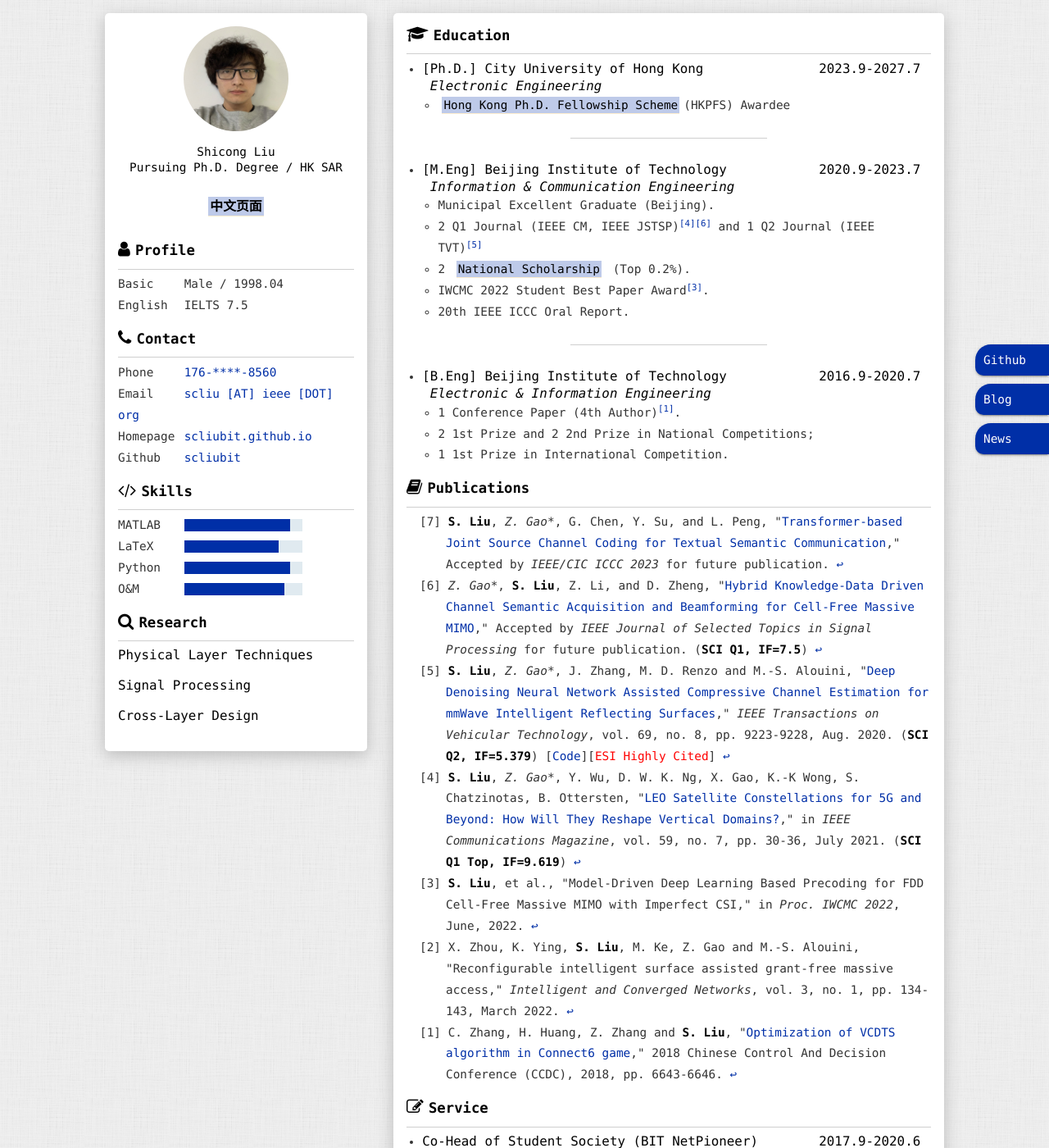
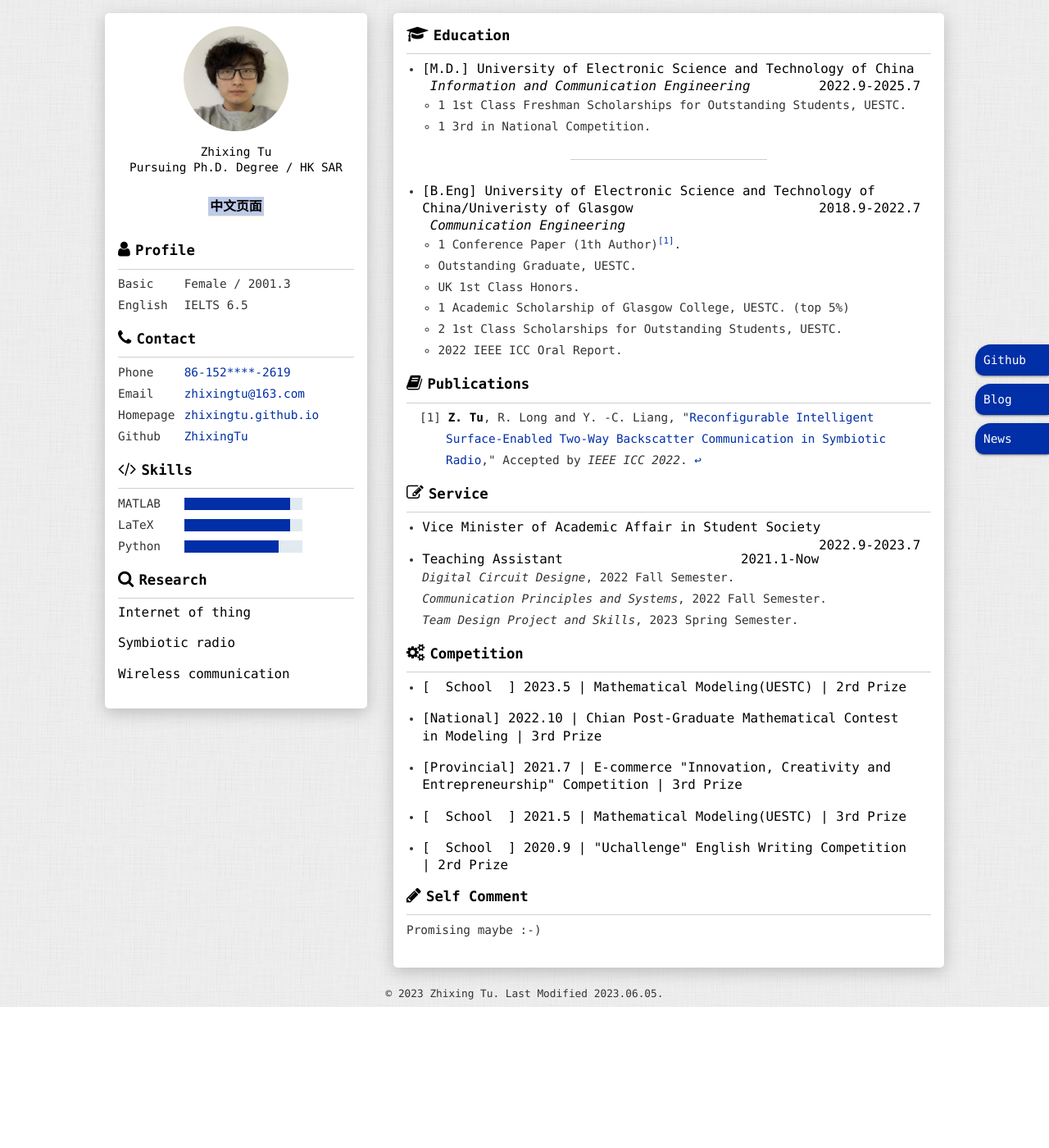
Before and after one commit to ZhixingTu/zhixingtu.github.io, a Jekyll site: the page built from _posts/2038-01-01-Checkout-CV.md, in a window 1280 px wide and 1400 px high. Shown: the whole window at 82% size. Built offline with Jekyll 4.4.1, drawn with Linux system fonts in a browser that asks for light colours; some of the changed text lies outside the part shown.

Commit message:
Modify cv en

```diff
--- a/_includes/cv/inpost.html
+++ b/_includes/cv/inpost.html
@@ -28,7 +28,7 @@
                 <!--<img src="assets/images/avatar.jpg" >onload="loading()"-->
             </section>
 
-            <h1 class="name">Shicong Liu</h1>
+            <h1 class="name">Zhixing Tu</h1>
             <h4 class="info-job">Pursuing Ph.D. Degree / HK SAR</h4><br>
             <h3 class="hello"><a href="/cv" target="_self"><mark><b>中文页面</b></mark></a></h3>
 
@@ -51,11 +51,11 @@
             <hr />
             <ul>
                 <li>
-                    <label>Basic</label> Male / 1998.04
+                    <label>Basic</label> Female / 2001.3
                 </li>
                 <li>
                     <label>English</label>
-                    <span>IELTS 7.5</span>
+                    <span>IELTS 6.5</span>
                 </li>
                 <!-- <li>
                     <label>Comput.</label>
@@ -73,19 +73,19 @@
             <ul>
                 <li>
                     <label>Phone</label>
-                    <a href="tel:176****8560" target="_blank">176-****-8560</a>
+                    <a href="tel:86-152****2619" target="_blank">86-152****-2619</a>
                 </li>
                 <li>
                     <label>Email</label>
-                    <a href="mailto:scliu@ieee.org" target="_blank">scliu [AT] ieee [DOT] org</a>
+                    <a href="zhixingtu@163.com" target="_blank">zhixingtu@163.com</a>
                 </li>
                 <li>
                     <label>Homepage</label>
-                    <a href="https://scliubit.github.io/" target="_blank">scliubit.github.io</a>
+                    <a href="https://zhixingtu.github.io/" target="_blank">zhixingtu.github.io</a>
                 </li>
                 <li>
                     <label>Github</label>
-                    <a href="https://github.com/scliubit" target="_blank">scliubit</a>
+                    <a href="https://github.com/ZhixingTu" target="_blank">ZhixingTu</a>
                 </li>
             </ul>
         </section>
@@ -103,17 +103,17 @@
                 </li>
                 <li>
                     <label>LaTeX</label>
-                    <progress value="80" max="100"></progress>
+                    <progress value="90" max="100"></progress>
                 </li>
                 <li>
                     <label>Python</label>
-                    <progress value="90" max="100"></progress>
+                    <progress value="80" max="100"></progress>
                 </li>
-                <li>
+                <!-- <li>
                     <label>O&M</label>
                     <progress value="85" max="100"></progress>
                 </li>
-                <!-- <li>
+                <li>
                     <label>Reading</label>
                     <progress value="85" max="100"></progress>
                 </li>
@@ -131,20 +131,51 @@
             <ul>
                 <li>
                     <h3>
-                        Physical Layer Techniques
+                        Internet of thing
                     </h3>
                     <!--<span>OMP, DL-based</span>-->
                     <h3>
-                        Signal Processing
+                        Symbiotic radio
                     </h3>
                     <!--<span>AMP</span>-->
                     <h3>
-                        Cross-Layer Design
+                        Wireless communication
                     </h3>
                     <!--<span>OFDM, OTFS</span>-->
                 </li>
             </ul>
         </section>
+        <!--
+        <section class="qrcode info-unit">
+            <h2><i class="fa fa-qrcode" aria-hidden="true"></i>QR - Donation</h2>
+            <hr />
+            <section class="me">
+                <section class="portrait">
+                    <script>
+                        function loading__() {
+                            document.getElementsByClassName('avatar_')[0].style.display = 'block';
+                            document.getElementsByClassName('loading2')[0].style.display = 'none';
+                        }
+                    </script>
+
+                    <div class="loading2">
+                        <span></span>
+                        <span></span>
+                        <span></span>
+                        <span></span>
+                        <span></span>
+                    </div>
+                    <div align="center" class='ava'>
+                        <img class='avatar_' src="assets/images/qr.jpg" style="display:block; margin:0 auto;" alt=""
+                            onload="loading__()">
+                    </div>
+                </section>
+
+            </section>
+
+        </section> -->
+
+
     </section>
 
     <section class="main">
@@ -158,72 +189,67 @@
             <ul>
                 <li>
                     <h3>
-                        <span>[Ph.D.] City University of Hong Kong
-                            <time>2023.9-2027.7</time><br>&nbsp;<i>Electronic Engineering</i></span>
+                        <span>[M.D.] University of Electronic Science and Technology of China
+                            <time>2022.9-2025.7</time><br>&nbsp;<i>Information and Communication Engineering</i></span>
                         <br>
                     </h3>
                     <!-- <br> -->
                     <!--<p><b>Ranking</b> <mark>-/500</mark><br></p>-->
                     <ul class="info-content">
-                        <li><mark>Hong Kong Ph.D. Fellowship Scheme</mark>(HKPFS) Awardee
+                        <!--<li><mark>Hong Kong Ph.D. Fellowship Scheme</mark>(HKPFS) Awardee
+                        </li>-->
+                        <li>
+                            1 1st Class Freshman Scholarships for Outstanding Students, UESTC.
+                        </li>
+                        <li>
+                            1 3rd in National Competition.
                         </li>
                     </ul>
+
                 </li>
             </ul>
             <hr class="myhrline"/>
             <ul>
                 <li>
                     <h3>
-                        <span>[M.Eng] Beijing Institute of Technology <time>2020.9-2023.7</time><br>&nbsp;<i>Information & Communication Engineering</i></span>
+                        <span>[B.Eng] University of Electronic Science and Technology of China/Univeristy of Glasgow <time>2018.9-2022.7</time><br>&nbsp;<i>Communication Engineering</i></span>
                     </h3>
                     <!-- <br> -->
                     <!--<p><b>Ranking</b> <mark>-/500</mark><br></p>-->
                     <ul class="info-content">
                         <li>
-                            Municipal Excellent Graduate (Beijing).
+                            1 Conference Paper (1th Author)<sup id="fnref:1" role="doc-noteref"><a href="#fn:1" class="footnote"
+                                rel="footnote">[1]</a></sup>.
                         </li>
-                        <li>2 Q1 Journal (IEEE CM, IEEE
+                        <li>
+                            Outstanding Graduate, UESTC.
+                        </li>
+                        <!--<li>2 Q1 Journal (IEEE CM, IEEE
                             JSTSP)<sup id="fnref:4" role="doc-noteref"><a href="#fn:4" class="footnote"
                                     rel="footnote">[4]</a></sup><sup id="fnref:6" role="doc-noteref"><a href="#fn:6"
                                     class="footnote" rel="footnote">[6]</a></sup> and 1 Q2 Journal (IEEE TVT)<sup
                                 id="fnref:5" role="doc-noteref"><a href="#fn:5" class="footnote"
                                     rel="footnote">[5]</a></sup>
-                        </li>
-                        <li>2 <mark>National Scholarship</mark> (Top 0.2%).
+                        </li>-->
+                        <li>
+                            UK 1st Class Honors.
                         </li>
                         <li>
+                            1 Academic Scholarship of Glasgow College, UESTC. (top 5%)
+                        </li>
+                        <li>
+                            2 1st Class Scholarships for Outstanding Students, UESTC.
+                        </li>
+                        <!--<li>
                             IWCMC 2022 Student Best Paper Award<sup
                             id="fnref:3" role="doc-noteref"><a href="#fn:3" class="footnote"
                                 rel="footnote">[3]</a></sup>.
-                        </li>
-                        <li>20th IEEE ICCC Oral Report.
+                        </li>-->
+                        <li>
+                            2022 IEEE ICC Oral Report.
                         </li>
                     </ul>
                 </li>
-            </ul>
-            <hr class="myhrline"/>
-            <ul>
-                <li>
-                    <h3>
-                        <span>[B.Eng] Beijing Institute of Technology <time>2016.9-2020.7</time><br> <i>&nbsp;Electronic & Information Engineering</i></span>
-
-                    </h3>
-                    <!-- <p><b>Ranking</b> <mark>7/96</mark><br></p> -->
-                    <ul class="info-content">
-                        <li>1 Conference Paper (4th Author)<sup id="fnref:1" role="doc-noteref"><a href="#fn:1"
-                                    class="footnote" rel="footnote">[1]</a></sup>.
-                        </li>
-                        <!-- <li>8 Scholarship (3 First Class, 4 Second Class, and 1 Innovation).
-                        </li> -->
-                        <!-- <li>2 2nd Prize in National Competition.
-                        </li> -->
-                        <li>2 1st Prize and 2 2nd Prize in National Competitions;
-                        </li>
-                        <li>1 1st Prize in International Competition.
-                        </li>
-                    </ul>
-                </li>
-
             </ul>
         </section>
 
@@ -234,74 +260,15 @@
             </h2>
             <hr />
             <p style="text-indent: -2.0rem;margin-left: 3.0rem;">
-                <span>[7]&nbsp;<b>S. Liu</b>, <i>Z. Gao*</i>, G. Chen, Y. Su, and L. Peng, "<a
-                        href="https://iccc2023.ieee-iccc.org/" target="_blank">Transformer-based Joint Source Channel
-                        Coding for Textual Semantic Communication</a>,"
-                    Accepted by <i>IEEE/CIC ICCC 2023</i> for future publication.
+                <span>[1]&nbsp;<b>Z. Tu</b>, R. Long and Y. -C. Liang, "<a
+                        href="https://ieeexplore.ieee.org/document/9839116" target="_blank">Reconfigurable Intelligent Surface-Enabled Two-Way Backscatter Communication in Symbiotic Radio</a>,"
+                    Accepted by <i>IEEE ICC 2022</i>.
                     <!-- [<a href="https://github.com/scliubit/complex-DnCNN" target="_blank">Code</a>] -->
-                    <a href="#fnref:7" class="reversefootnote" role="doc-backlink">↩</a>
+                    <a href="#fnref:1" class="reversefootnote" role="doc-backlink">↩</a>
                 </span>
             </p>
 
-            <p style="text-indent: -2.0rem;margin-left: 3.0rem;">
-                <span>[6]&nbsp;<i>Z. Gao*</i>, <b>S. Liu</b>, Z. Li, and D. Zheng, "<a
-                        href="https://arxiv.org/abs/2307.03070" target="_blank">Hybrid Knowledge-Data Driven Channel
-                        Semantic Acquisition and Beamforming for Cell-Free Massive MIMO</a>,"
-                    Accepted by <i>IEEE Journal of Selected Topics in Signal Processing</i> for future publication.
-                    (<b>SCI Q1, IF=7.5</b>)
-                    <!-- [<a href="https://github.com/scliubit/complex-DnCNN" target="_blank">Code</a>] -->
-                    <a href="#fnref:6" class="reversefootnote" role="doc-backlink">↩</a>
-                </span>
-            </p>
 
-            <p style="text-indent: -2.0rem;margin-left: 3.0rem;">
-                <span>[5]&nbsp;<b>S. Liu</b>,
-                    <i>Z. Gao*</i>, J. Zhang, M. D. Renzo and M.-S. Alouini, "<a
-                        href="https://ieeexplore.ieee.org/document/9127834" target="_blank">Deep Denoising Neural
-                        Network Assisted Compressive Channel Estimation for mmWave Intelligent Reflecting Surfaces</a>,"
-                    <i>IEEE Transactions on Vehicular Technology</i>, vol. 69, no. 8, pp. 9223-9228, Aug. 2020.
-                    (<b>SCI Q2, IF=5.379</b>)
-                    [<a href="https://github.com/scliubit/complex-DnCNN" target="_blank">Code</a>][<font color="#FF0000">ESI Highly Cited</font>]
-                    <a href="#fnref:5" class="reversefootnote" role="doc-backlink">↩</a>
-                </span>
-            </p>
-
-            <p style="text-indent: -2.0rem;margin-left: 3.0rem;">
-                <span>[4]&nbsp;<b>S. Liu</b>, <i>Z. Gao*</i>, Y. Wu, D. W. K. Ng, X. Gao, K.-K Wong, S. Chatzinotas, B.
-                    Ottersten, "<a href="https://ieeexplore.ieee.org/document/9502642" target="_blank">LEO Satellite
-                        Constellations for 5G and Beyond: How Will They Reshape Vertical
-                        Domains?</a>," in <i>IEEE Communications Magazine</i>, vol. 59, no. 7, pp. 30-36, July 2021.
-                    (<b>SCI Q1 Top, IF=9.619</b>)
-                    <a href="#fnref:4" class="reversefootnote" role="doc-backlink">↩</a>
-                </span>
-            </p>
-
-            <p style="text-indent: -2.0rem;margin-left: 3.0rem;">
-                <span>[3]&nbsp;<b>S. Liu</b>, et al., "Model-Driven Deep Learning Based Precoding for FDD Cell-Free
-                    Massive MIMO
-                    with Imperfect CSI," in <i>Proc. IWCMC 2022</i>, June, 2022.
-                    <a href="#fnref:3" class="reversefootnote" role="doc-backlink">↩</a>
-                </span>
-            </p>
-
-            <p style="text-indent: -2.0rem;margin-left: 3.0rem;">
-                <span>[2]&nbsp;X. Zhou, K. Ying, <b>S. Liu</b>, M. Ke, Z. Gao and M.-S. Alouini, "Reconfigurable
-                    intelligent
-                    surface assisted grant-free massive access," <i>Intelligent and Converged Networks</i>, vol. 3, no.
-                    1,
-                    pp. 134-143, March 2022.
-                    <a href="#fnref:2" class="reversefootnote" role="doc-backlink">↩</a>
-                </span>
-            </p>
-
-            <p style="text-indent: -2.0rem;margin-left: 3.0rem;">
-                <span>[1]&nbsp;C. Zhang, H. Huang, Z. Zhang and <b>S. Liu</b>, "<a
-                        href="https://ieeexplore.ieee.org/document/8408300" target="_blank">Optimization of VCDTS
-                        algorithm in Connect6
-                        game</a>," 2018 Chinese Control And Decision Conference (CCDC), 2018, pp. 6643-6646.
-                    <a href="#fnref:1" class="reversefootnote" role="doc-backlink">↩</a>
-                </span>
-            </p>
         </section>
 
 
@@ -314,41 +281,21 @@
             <ul>
                 <li>
                     <h3>
-                        <span>Co-Head of Student Society (BIT NetPioneer)</span>
-                        <time>2017.9-2020.6</time>
+                        <span>Vice Minister of Academic Affair in Student Society</span>
+                        <time>2022.9-2023.7</time>
                     </h3>
                 </li>
 
                 <li>
                     <h3>
-                        <span>IEEE Invited Reviewer</span>
-                        <time>2019.9-Now</time>
+                        <span>Teaching Assistant</span>
+                        <time>2021.1-Now</time>
                     </h3>
-                    <p>Invited reviewer for IEEE journals including
-                        <mark>JSAC</mark>, etc, and conferences including <mark>GLOBECOM</mark>, etc.
+                    <p> <i>Digital Circuit Designe</i>, 2022 Fall Semester.
                     </p>
-                </li>
-
-                <li>
-                    <h3>
-                        <span>Lab. Homepage & Basic Infrastructure</span>
-                        <time>2020.9-Now</time>
-                    </h3>
-                    <p>Lead the construction and long-term maintenance of the laboratory
-                        homepage
-                        <a href="https://gaozhen16.github.io" target="_blank">gaozhen16.github.io</a>.
+                    <p> <i>Communication Principles and Systems</i>, 2022 Fall Semester.
                     </p>
-                </li>
-
-                <li>
-                    <h3>
-                        <span>Teaching Assistant</span>
-                        <time>2021.9-Now</time>
-                    </h3>
-                    <p> <i>Frontiers of Communication Technology</i>, 2021 Fall Semester.
-                    </p>
-                    <p> <i>Innovation and Entrepreneurship Projects</i>, 2022 Fall Semester.
-                    </p>
+                    <p><i>Team Design Project and Skills</i>, 2023 Spring Semester.</p>
                 </li>
             </ul>
         </section>
@@ -363,59 +310,32 @@
             <ul>
                 <li>
                     <h3>
-                        <span>[ &nbsp;School&nbsp; ] 2017.5 | Lianshan Program Design | 3rd Prize</span>
+                        <span>[ &nbsp;School&nbsp; ] 2023.5 | Mathematical Modeling(UESTC) | 2rd Prize</span>
                     </h3>
                 </li>
 
                 <li>
                     <h3>
-                        <span>[ National ] 2017.7 | National Students Computer Chess Competition |
-                            <mark>Champion</mark></span>
+                        <span>[National] 2022.10 | Chian Post-Graduate Mathematical Contest in Modeling | 3rd Prize</span>
                     </h3>
                 </li>
 
                 <li>
                     <h3>
-                        <span>[Provincial] 2017.9 | Mathematical Modeling (Beijing) | 2nd Prize</span>
+                        <span>[Provincial] 2021.7 | E-commerce "Innovation, Creativity and
+                            Entrepreneurship" Competition | 3rd Prize</span>
                     </h3>
                 </li>
 
                 <li>
                     <h3>
-                        <span>[ National ] 2018.1 | Mathematical Modeling (MCM/ICM) | Honorable Mention </span>
+                        <span>[ &nbsp;School&nbsp; ] 2021.5 | Mathematical Modeling(UESTC) | 3rd Prize</span>
                     </h3>
                 </li>
 
                 <li>
                     <h3>
-                        <span>[ National ] 2018.7 | National Students Computer Chess Competition |
-                            <mark>Champion</mark></span>
-                    </h3>
-                </li>
-
-                <li>
-                    <h3>
-                        <span>[Provincial] 2018.9 | Mathematical Modeling (Beijing) | 3rd Prize</span>
-                    </h3>
-                </li>
-
-                <li>
-                    <h3>
-                        <span>[ National ] 2019.1 | Mathematical Modeling (MCM/ICM) | <mark>Meritorious Winner</mark>
-                        </span>
-                    </h3>
-                </li>
-
-                <li>
-                    <h3>
-                        <span>[ National ] 2021.7 | Huawei - AI Wireless Channel Feedback | <mark>9th / 12</mark> of
-                            Final </span>
-                    </h3>
-                </li>
-
-                <li>
-                    <h3>
-                        <span>[ National ] 2021.8 | OPPO - AI Wireless Channel Feedback | <mark>2nd Prize</mark> </span>
+                        <span>[ &nbsp;School&nbsp; ] 2020.9 | "Uchallenge" English Writing Competition | 2rd Prize</span>
                     </h3>
                 </li>
 
@@ -425,7 +345,7 @@
 
         <!-- 工作经历 -->
 
-        <section class="work info-unit">
+        <!--<section class="work info-unit">
             <h2>
                 <i class="fa fa-files-o" aria-hidden="true"></i>Work
             </h2>
@@ -461,7 +381,8 @@
                 </li>
 
             </ul>
-        </section>
+        </section>-->
+
 
         <!-- 项目经验 -->
 
@@ -480,7 +401,7 @@
 
 
 <footer class="footer">
-    <p>© 2023 Shicong Liu. Last Modified
+    <p>© 2023 Zhixing Tu. Last Modified
         <time>2023.06.05</time>.
     </p>
 </footer>
@@ -489,13 +410,13 @@
 <aside>
     <ul>
         <li>
-            <a href="https://github.com/scliubit/scliubit.github.io" target="_blank">Github</a>
+            <a href="https://github.com/ZhixingTu/zhixingtu.github.io" target="_blank">Github</a>
         </li>
         <li>
-            <a href="https://scliubit.github.io" target="_blank">Blog</a>
+            <a href="https://zhixingtu.github.io" target="_blank">Blog</a>
         </li>
         <li>
-            <a href="https://scliubit.github.io/news" target="_blank">News</a>
+            <a href="https://zhixingtu.github.io/news" target="_blank">News</a>
         </li>
     </ul>
 </aside>
--- a/cv_en/assets/js/index.js
+++ b/cv_en/assets/js/index.js
@@ -1 +1 @@
-console.log("Thanks for your visiting. Blog homepage index: https://scliubit.github.io/");
+console.log("Thanks for your visiting. Blog homepage index: https://zhixingtu.github.io/");
```
Also changed, not shown: _includes/cv/en.html (+4 -4 lines).
